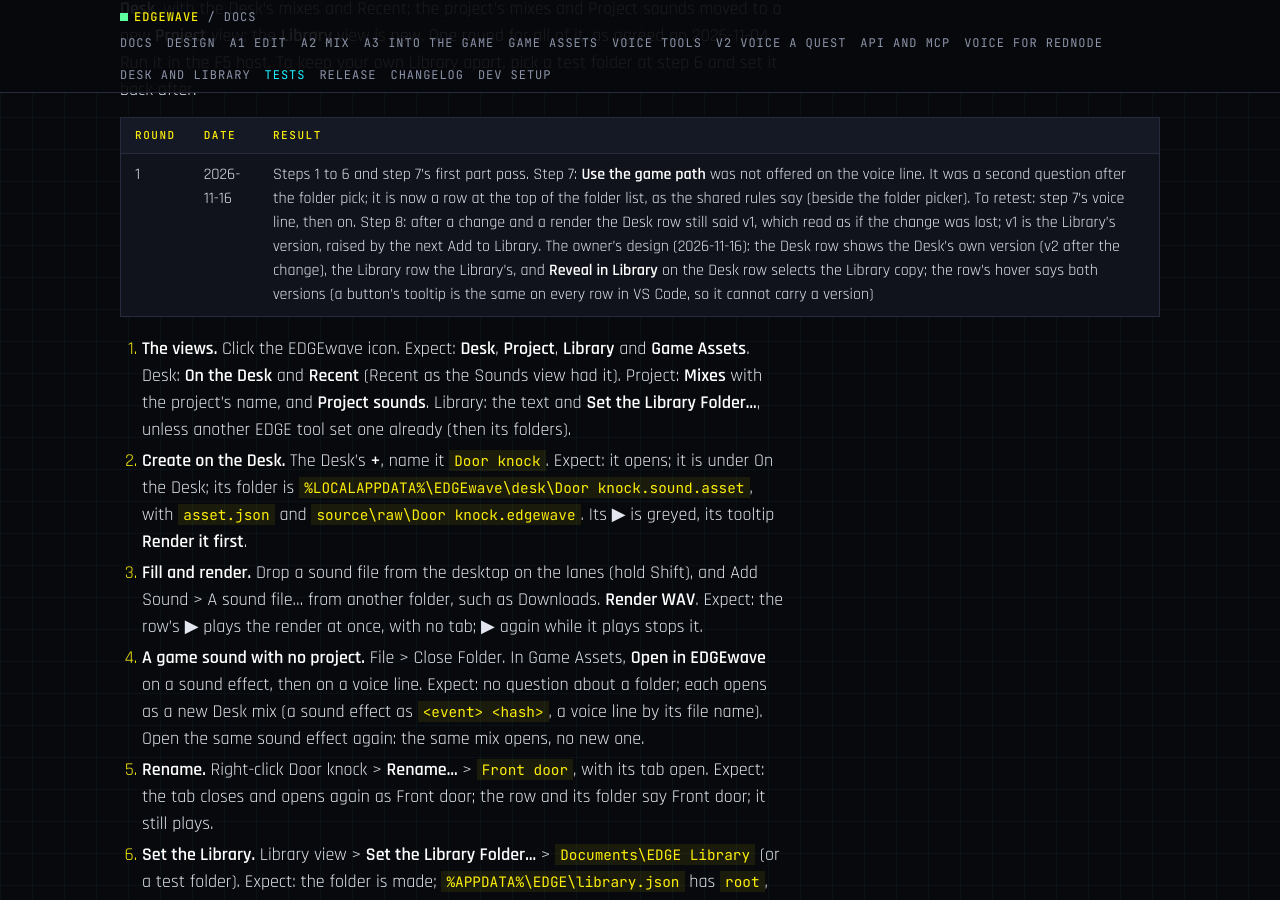
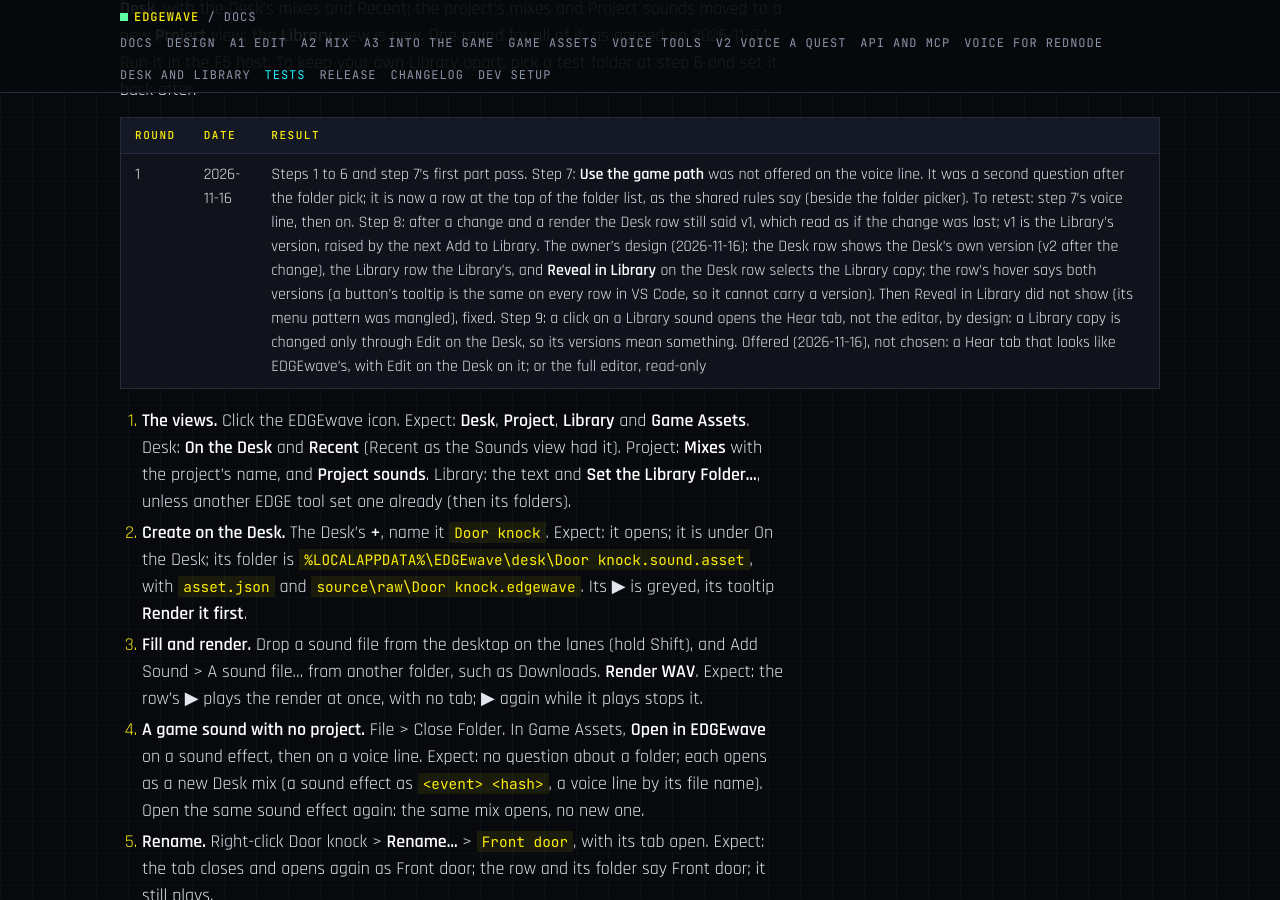
Before and after one commit to Edgemodders/EDGEwave, a Jekyll site: the page built from docs/testing.md, in a window 1280 px wide and 900 px high, scrolled down 26123 px. Built offline with Jekyll 4.4.1, drawn with Linux system fonts in a browser that asks for light colours; our own code applies the rules of GitHub Pages for plain Markdown files.

Commit message:
Testing: Desk and Library step 9, a Library sound's click opens the Hear tab by design
Co-Authored-By: Claude Opus 5.5 <noreply@anthropic.com>

```diff
--- a/docs/testing.md
+++ b/docs/testing.md
@@ -384,7 +384,7 @@ Built 2026-11-16 at the owner's go ([Desk, Project and Library](desk-library.htm
 
 | Round | Date | Result |
 |---|---|---|
-| 1 | 2026-11-16 | Steps 1 to 6 and step 7's first part pass. Step 7: **Use the game path** was not offered on the voice line. It was a second question after the folder pick; it is now a row at the top of the folder list, as the shared rules say (beside the folder picker). To retest: step 7's voice line, then on. Step 8: after a change and a render the Desk row still said v1, which read as if the change was lost; v1 is the Library's version, raised by the next Add to Library. The owner's design (2026-11-16): the Desk row shows the Desk's own version (v2 after the change), the Library row the Library's, and **Reveal in Library** on the Desk row selects the Library copy; the row's hover says both versions (a button's tooltip is the same on every row in VS Code, so it cannot carry a version) |
+| 1 | 2026-11-16 | Steps 1 to 6 and step 7's first part pass. Step 7: **Use the game path** was not offered on the voice line. It was a second question after the folder pick; it is now a row at the top of the folder list, as the shared rules say (beside the folder picker). To retest: step 7's voice line, then on. Step 8: after a change and a render the Desk row still said v1, which read as if the change was lost; v1 is the Library's version, raised by the next Add to Library. The owner's design (2026-11-16): the Desk row shows the Desk's own version (v2 after the change), the Library row the Library's, and **Reveal in Library** on the Desk row selects the Library copy; the row's hover says both versions (a button's tooltip is the same on every row in VS Code, so it cannot carry a version). Then Reveal in Library did not show (its menu pattern was mangled), fixed. Step 9: a click on a Library sound opens the Hear tab, not the editor, by design: a Library copy is changed only through Edit on the Desk, so its versions mean something. Offered (2026-11-16), not chosen: a Hear tab that looks like EDGEwave's, with Edit on the Desk on it; or the full editor, read-only |
 
 1. **The views.** Click the EDGEwave icon. Expect: **Desk**, **Project**, **Library** and **Game Assets**. Desk: **On the Desk** and **Recent** (Recent as the Sounds view had it). Project: **Mixes** with the project's name, and **Project sounds**. Library: the text and **Set the Library Folder…**, unless another EDGE tool set one already (then its folders).
 2. **Create on the Desk.** The Desk's **+**, name it `Door knock`. Expect: it opens; it is under On the Desk; its folder is `%LOCALAPPDATA%\EDGEwave\desk\Door knock.sound.asset`, with `asset.json` and `source\raw\Door knock.edgewave`. Its ▶ is greyed, its tooltip **Render it first**.
```
